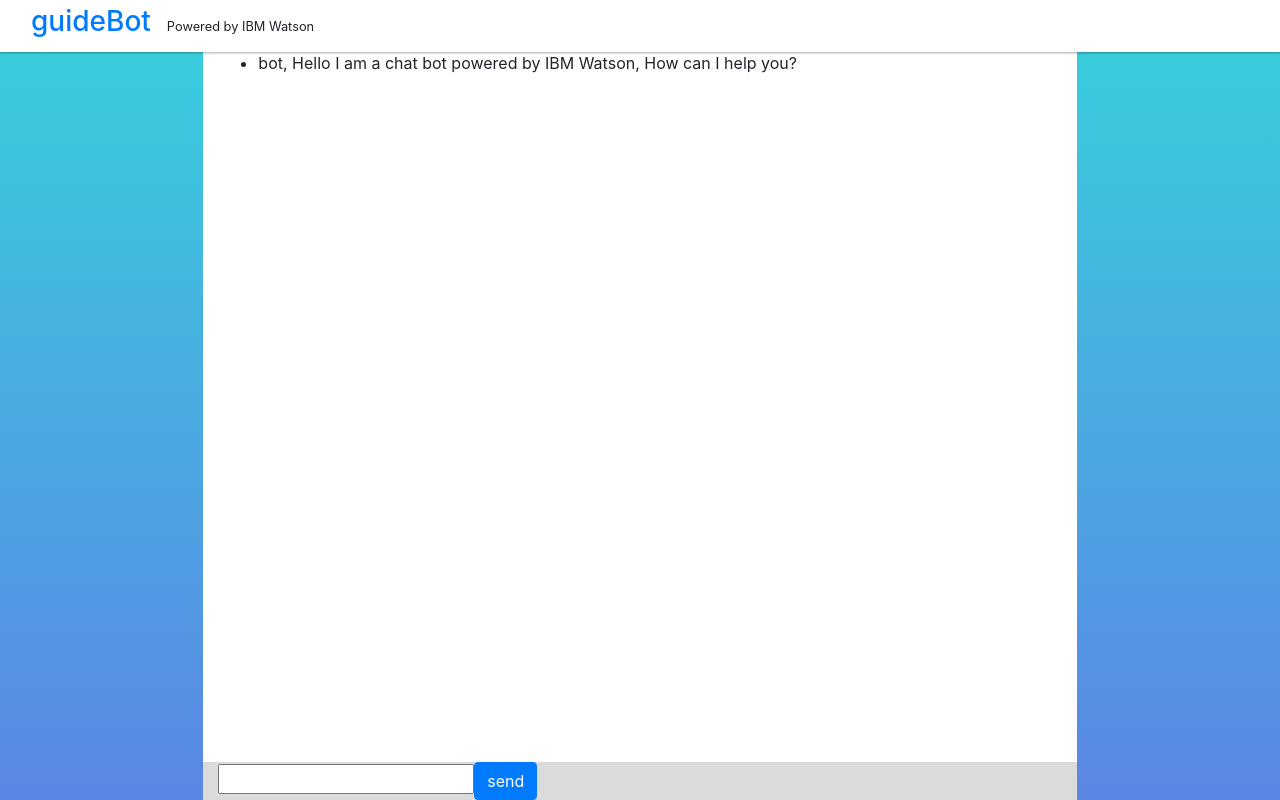
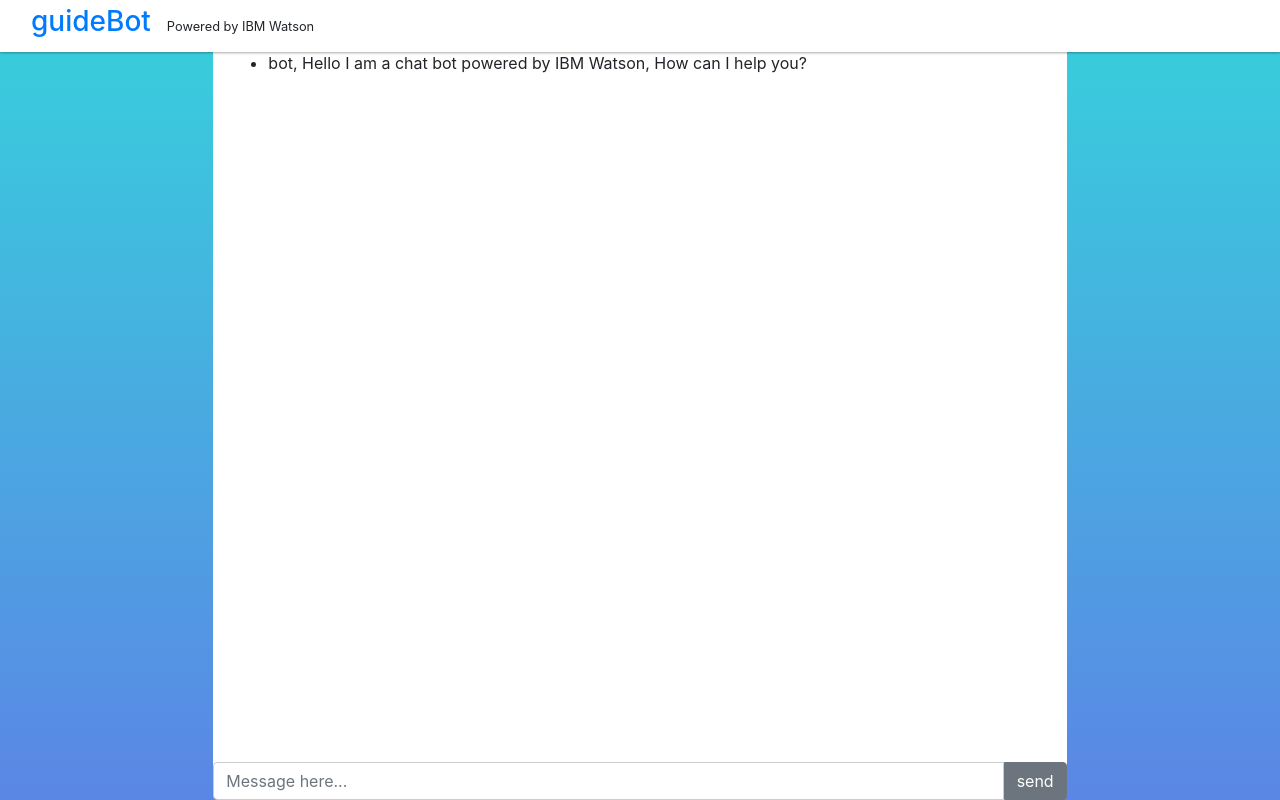
Before and after one commit to jdcarbeck/guideBot, an Angular app in the folder guideBot/: page /chat in a window 1280 px wide. Built offline with nearby package versions, Linux system fonts and the light colour scheme.

Commit message:
fixed messageBar styling

```diff
--- a/guideBot/src/app/chatpage/chatpage.component.css
+++ b/guideBot/src/app/chatpage/chatpage.component.css
@@ -1,23 +1,46 @@
 #wrapper{
   padding:0px;
 }
+
 #navbarContainer {
+  margin:0px;
+  padding:0px;
 }
+
 #chatlogContainer {
   min-height:100vh;
+  margin:0px;
   background-image: linear-gradient(to bottom, #36d1dc, #5b86e5);
 }
 #chatlog {
   background-color:white;
   padding-bottom: 50px;
+  border-radius:10px;
   padding-top: 51px;
 }
-#messageContainer {
-}
+
 #message {
   padding:0px;
 }
 
 #messageBar {
   background:#dbdbdb;
+  padding:0px;
 }
+#messageContainer {
+  margin:0px;
+}
+
+
+input[type="text"], textarea {
+  outline:none;
+  box-shadow:none !important;
+  border:1px solid #ccc !important;
+}
+
+button {
+  outline:none;
+  border-top-left-radius: 0px;
+  border-bottom-left-radius: 0px;
+  box-shadow:none !important;
+}
--- a/guideBot/src/app/chatpage/chatpage.component.html
+++ b/guideBot/src/app/chatpage/chatpage.component.html
@@ -1,23 +1,25 @@
 <div class="container-fluid" class="wrapper">
   <div class="row fixed-top" id="navbarContainer">
-    <div class="col"><app-navbar></app-navbar></div>
+    <div class="col px-0"><app-navbar></app-navbar></div>
   </div>
   <div class="row" id="chatlogContainer">
     <div class="col-lg-8 mx-auto" id="chatlog">
       <ul>
         <li *ngFor="let message of messageLog" [ngClass]="message.sender">{{message.sender}}, {{message.content}}</li>
       </ul>
-    </div>
+   </div>
   </div>
   <div class="row fixed-bottom" id="messageContainer">
     <div class="col-lg-8 mx-auto" id="message">
-      <div class="container" id="messageBar">
-        <input type="text" #userMessage
-          (keyup.enter)="messageSend(userMessage.value); userMessage.value =''"
-          (blur)="messageSend(userMessage.value); userMessage.value =''"
-          ng-model="string">
-        <button class="btn btn-primary"(click)="messageSend(userMessage.value)">send</button>
-      </div>
+          <div class="input-group">
+            <input type="text" class="form-control" placeholder="Message here..." #userMessage
+            (keyup.enter)="messageSend(userMessage.value); userMessage.value =''"
+            (blur)="messageSend(userMessage.value); userMessage.value =''"
+            ng-model="string">
+            <span class="input-group=btn">
+              <button class="btn btn-secondary"(click)="messageSend(userMessage.value)">send</button>
+            </span>
+          </div>
     </div>
   </div>
 </div>
```
